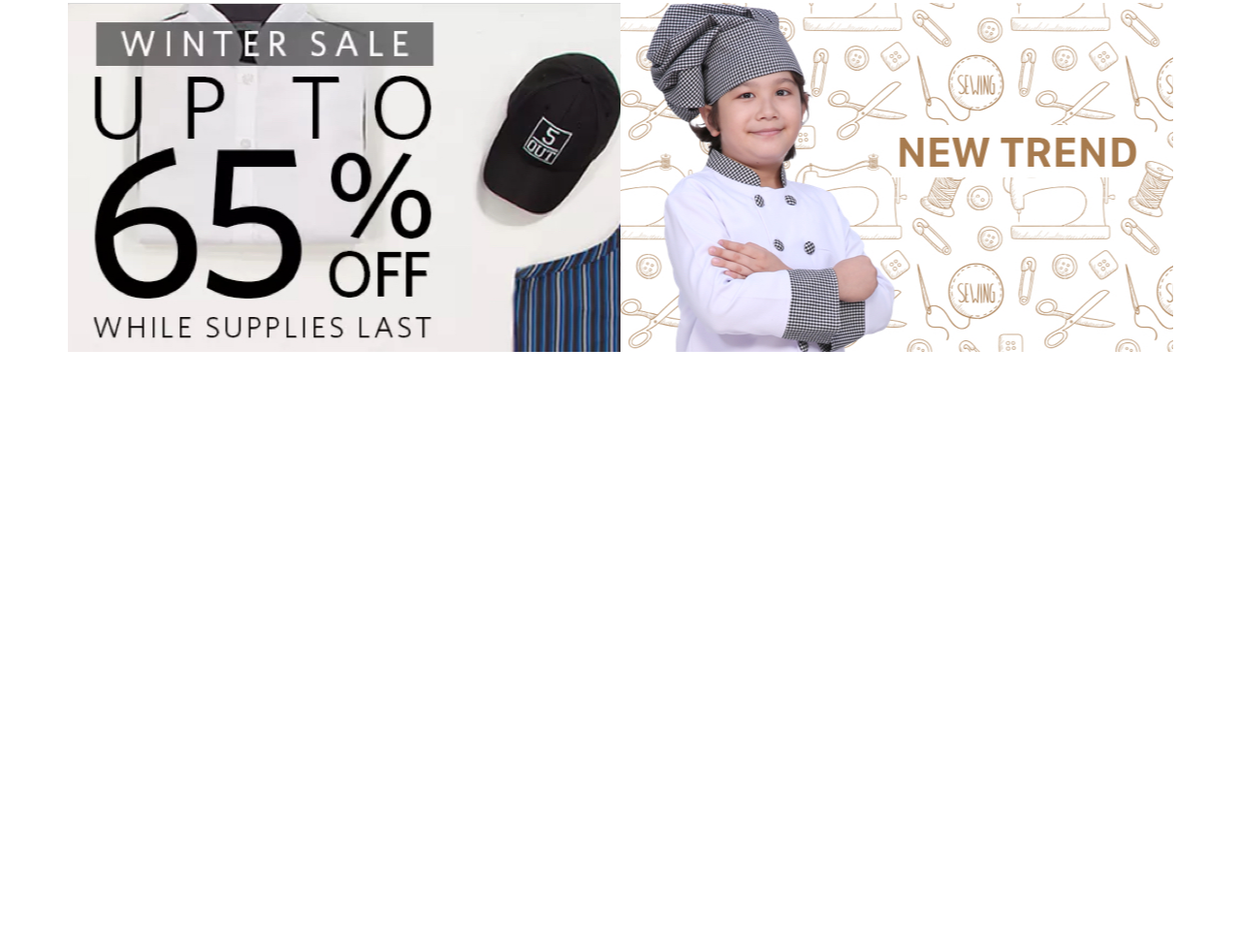
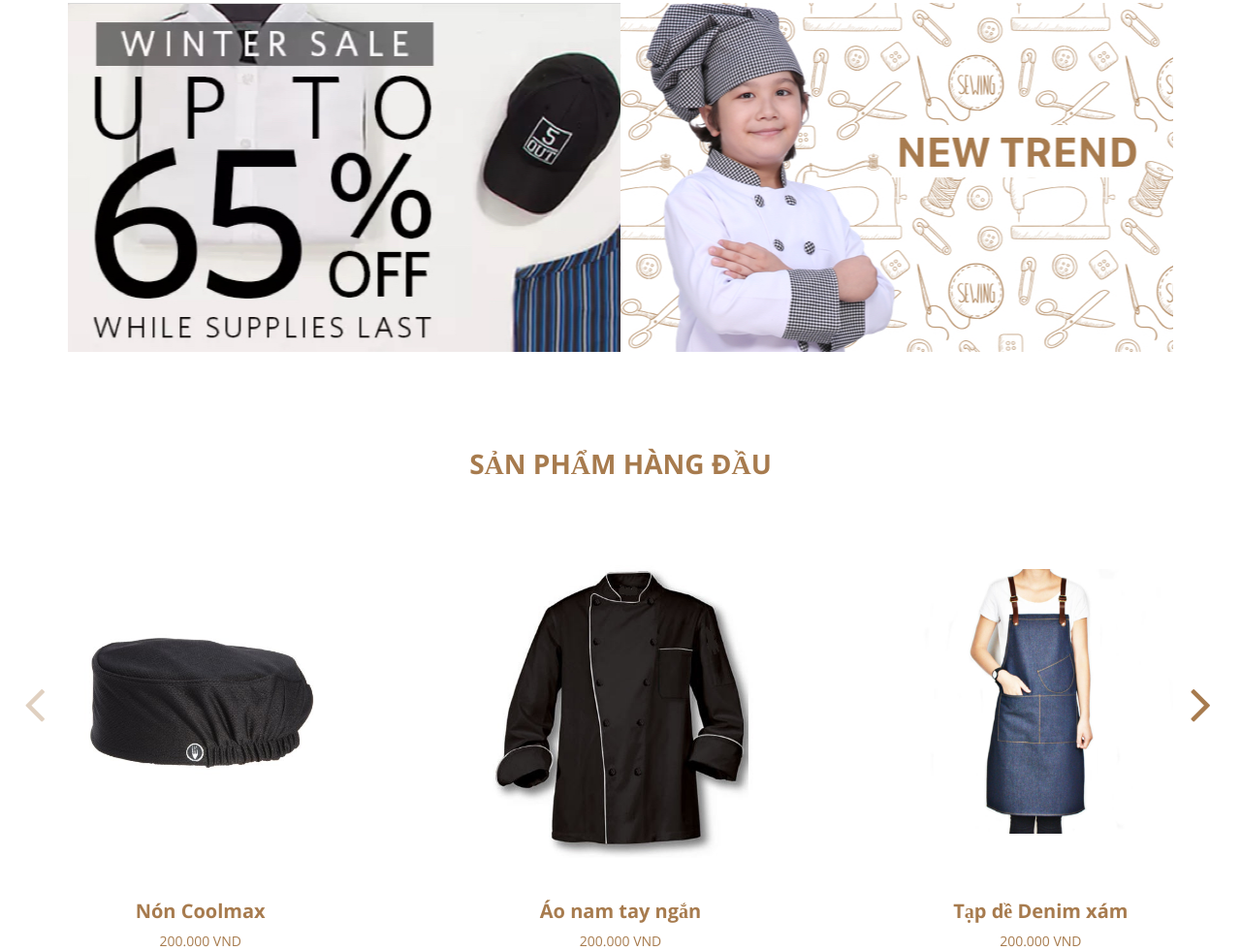
Before and after one commit to wisky-front-end-team/mac-chef, a plain HTML site: page static-pages/index.html in a window 1280 px wide. Shown: the part 1378-2359 px from the top of the page at 97% size. Before the commit the page ends 1741 px from the top, so only its background shows below. Drawn offline with nearby package versions, Linux system fonts and the light colour scheme.

Commit message:
Dev Top Products section

```diff
--- a/static-pages/assets/css/style.css
+++ b/static-pages/assets/css/style.css
@@ -228,3 +228,59 @@
 		padding: 0;
 	}
 /** /ADS **/
+
+/** TOP PRODUCTS **/
+	#top-products {
+		margin-top: 100px;
+	}
+	#top-products .title {
+		text-align: center;
+		font-size: 28px;
+		color: #a77b4e;
+		font-weight: bold;
+		margin: 0;
+	}
+	#top-products .image {
+		display: block;
+		background-size: contain;
+		background-position: center;
+		background-repeat: no-repeat;
+		position: relative;
+		height: 360px;
+	}
+	#top-products .swiper {
+		position: relative;
+	}
+	#top-products .swiper-container {
+		margin-top: 50px;
+	}
+	#top-products .swiper-button-next,
+	#top-products .swiper-button-prev {
+		background: none;
+		color: #a77b4e;
+		font-size: 30px;
+		transform: translateY(-100%);
+	}
+	#top-products .swiper-button-next {
+		right: -45px;
+	}
+	#top-products .swiper-button-prev {
+		left: -45px;
+	}
+	#top-products .swiper-slide {
+		text-align: center;
+	}
+	#top-products .name {
+		font-weight: bold;
+		color: #a77b4e;
+		font-size: 20px;
+		margin: 25px 0 0;
+	}
+	#top-products a:hover {
+		text-decoration: none;
+	}
+	#top-products .price {
+		color: #a77b4e;
+		margin-top: 10px;
+	}
+/** /TOP PRODUCTS **/
--- a/static-pages/index.html
+++ b/static-pages/index.html
@@ -21,7 +21,7 @@
       <div class="row">
         <!-- Left -->
         <div class="left col-md-4">
-          <a class="lang">ENG</a>
+          <a href="#" class="lang">ENG</a>
           <span>HOTLINE: +84 966 290 290</span>
         </div><!-- /Left -->
         <!-- Center -->
@@ -166,16 +166,65 @@
     <div class="container">
       <div class="row">
         <div class="col-sm-6">
-          <a href="#" class="image image-full" style="background-image: url('./assets/images/winter-sale.png')">
+          <a href="#" class="image" style="background-image: url('./assets/images/winter-sale.png')">
           </a>
         </div>
         <div class="col-sm-6">
-          <a href="#" class="image image-full" style="background-image: url('./assets/images/new-trend.png')">
+          <a href="#" class="image" style="background-image: url('./assets/images/new-trend.png')">
           </a>
         </div>
       </div>
     </div>
   </section><!-- /ADS -->
+
+  <!-- TOP PRODUCTS -->
+  <section id="top-products">
+    <div class="container">
+      <h1 class="title">SẢN PHẨM HÀNG ĐẦU</h1>
+      <div class="swiper">
+        <!-- Swiper -->
+        <div class="swiper-container">
+            <div class="swiper-wrapper">
+                <div class="swiper-slide">
+                  <a href="#" class="image" style="background-image: url('./assets/images/non-coolmax.jpg')"></a>
+                  <a href="#">
+                    <h3 class="name">Nón Coolmax</h3>
+                  </a>
+                  <div class="price">200.000 VND</div>
+                </div>
+                <div class="swiper-slide">
+                  <a href="#" class="image" style="background-image: url('./assets/images/ao-tay-dai.jpg')"></a>
+                  <a href="#">
+                    <h3 class="name">Áo nam tay ngắn</h3>
+                  </a>
+                  <div class="price">200.000 VND</div>
+                </div>
+                <div class="swiper-slide">
+                  <a href="#" class="image" style="background-image: url('./assets/images/tap-de-denim.jpg')"></a>
+                  <a href="#">
+                    <h3 class="name">Tạp dề Denim xám</h3>
+                  </a>
+                  <div class="price">200.000 VND</div>
+                </div>
+                <div class="swiper-slide">
+                  <a href="#" class="image" style="background-image: url('./assets/images/ao-tay-dai.jpg')"></a>
+                  <a href="#">
+                  <h3 class="name">Áo nam tay ngắn</h3>
+                  </a>
+                  <div class="price">200.000 VND</div>
+                </div>
+            </div>
+        </div>
+        <!-- Add Arrows -->
+        <div class="swiper-button-next">
+          <i class="fa fa-angle-right fa-2x"></i>
+        </div>
+        <div class="swiper-button-prev">
+          <i class="fa fa-angle-left fa-2x"></i>
+        </div>
+      </div>
+    </div>
+  </section><!-- /TOP PRODUCTS -->
 
   <footer id="footer">
   </footer>
@@ -185,12 +234,19 @@
   <script type="text/javascript" src="assets/plugins/swiper.min.js"></script>
   <script type="text/javascript" src="assets/js/script.js"></script>
   <script type="text/javascript">
-    var swiper = new Swiper('.swiper-container', {
-        pagination: '.swiper-pagination',
+    var swiperMainSlider = new Swiper('#main-slider .swiper-container', {
+        pagination: '#main-slider .swiper-pagination',
         paginationClickable: true,
-        nextButton: '.swiper-button-next',
-        prevButton: '.swiper-button-prev',
+        nextButton: '#main-slider .swiper-button-next',
+        prevButton: '#main-slider .swiper-button-prev',
         spaceBetween: 30
+    });
+    var swiperTopProducts = new Swiper('#top-products .swiper-container', {
+        slidesPerView: 3,
+        paginationClickable: true,
+        spaceBetween: 160,
+        nextButton: '#top-products .swiper-button-next',
+        prevButton: '#top-products .swiper-button-prev'
     });
   </script>
 </body>
```
Also changed, not shown: static-pages/assets/images/ao-tay-dai.jpg (added), static-pages/assets/images/non-coolmax.jpg (added), static-pages/assets/images/tap-de-denim.jpg (added).
